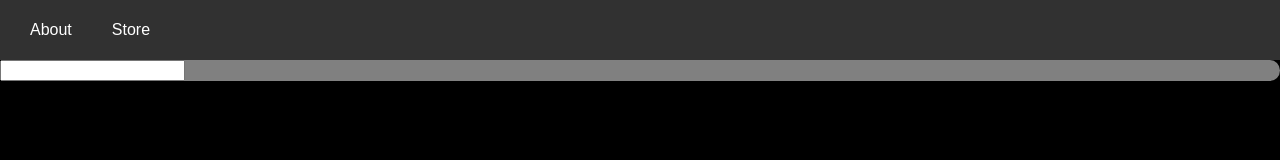
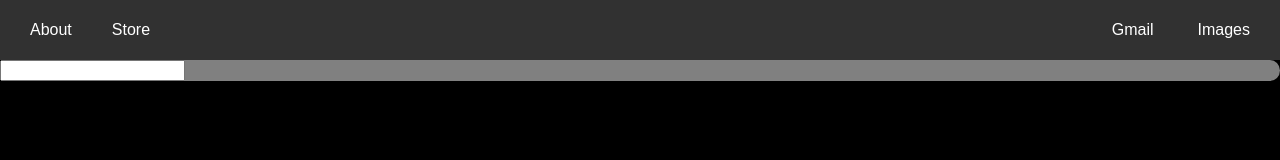
Before and after one commit to Alexk1208/google-homepage, a plain HTML site: page index.html in a window 1280 px wide. Shown: the top 160 px of the page. Drawn offline with Linux system fonts and the light colour scheme.

Commit message:
added right side headers and alligned to right side using margin-left

```diff
--- a/css/main.css
+++ b/css/main.css
@@ -1,5 +1,8 @@
 html{
     background-color: black;
+}
+div{
+    display: block;
 }
 .center{
     height: 100%;
@@ -23,14 +26,15 @@ html{
     box-sizing: border-box;
 }
 .navletters{
-    display: inline;
+    display: inline-block;
     color: rgb(255, 255, 255);
     text-align: center;
     padding: 20px;
     font-family: Arial,sans-serif;
 }
 .navhalf{
-    display: inline-block;
+    min-width: auto;
+    margin-left: auto;
 }
 
 #searchbar{
--- a/index.html
+++ b/index.html
@@ -10,8 +10,12 @@
         <div class="navflexbase navshrink navheight">
             <div class="navletters">About</div>
             <div class="navletters">Store</div>
-            <div class="navhalf"></div>
-
+            <div class="navhalf">
+                <div>
+                    <div class="navletters">Gmail</div>
+                    <div class="navletters">Images</div>
+                </div>
+            </div>
         </div>
         <div class="center">
             <img src="https://www.google.com/images/branding/googlelogo/1x/googlelogo_color_272x92dp.png"
```
